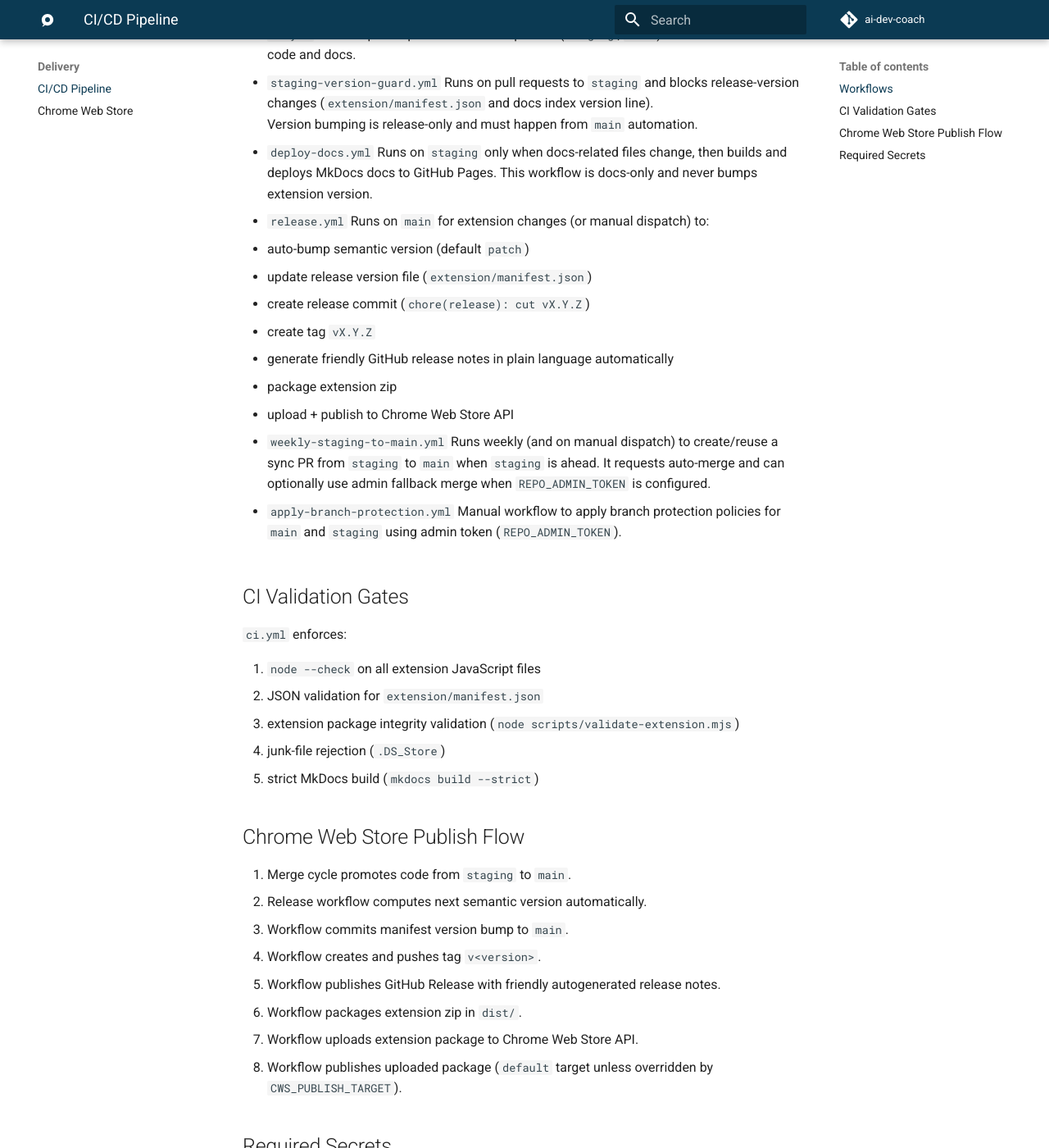
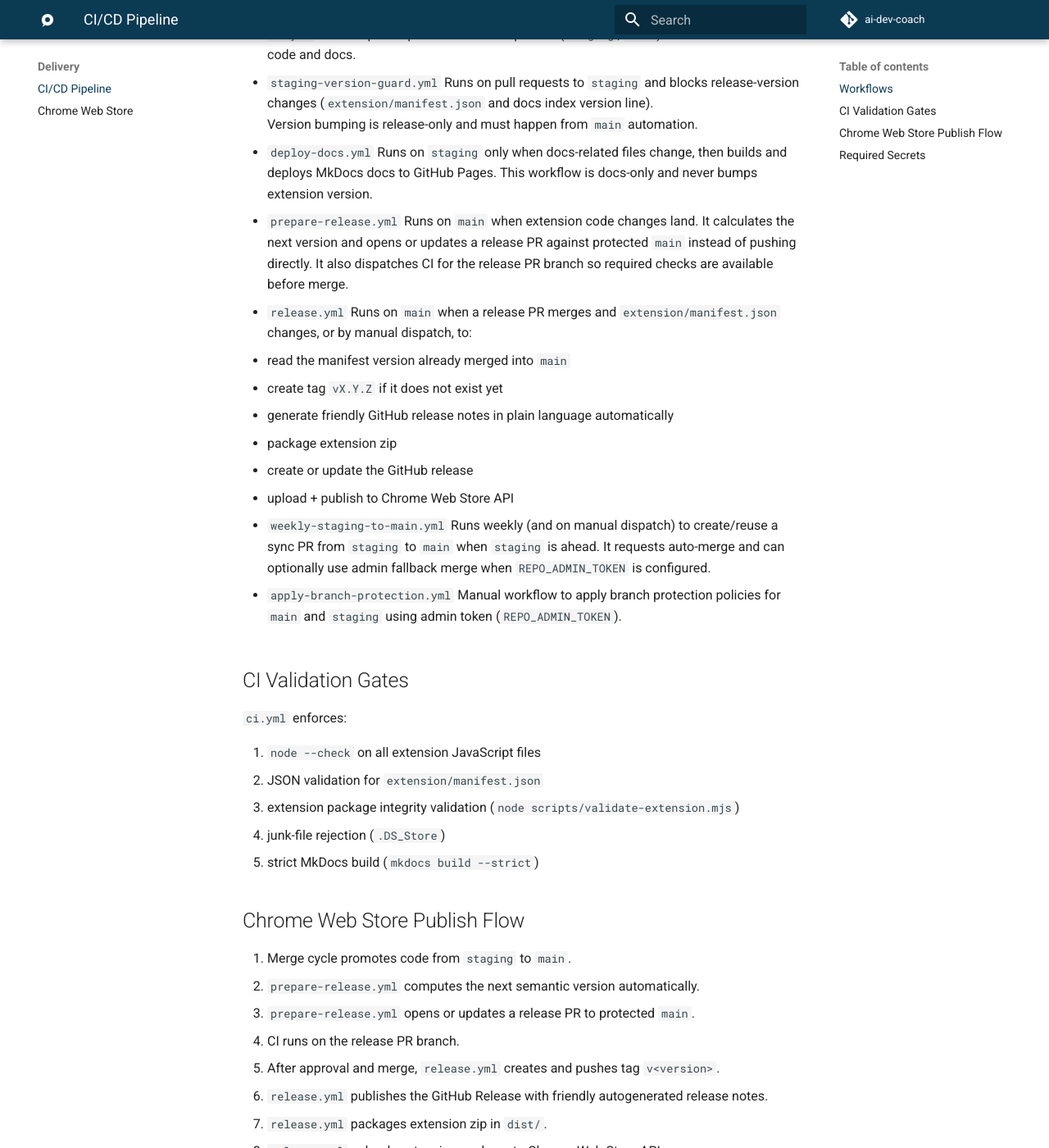
Before and after one commit to phamhungptithcm/ai-dev-coach, an MkDocs documentation site: the page built from docs/03-deployment/ci-cd.md, in a window 1280 px wide and 1400 px high, scrolled down 258 px. Shown: the whole window at 82% size. Built offline with MkDocs 1.6.1 and Material for MkDocs 9.7.7, drawn with Linux system fonts in a browser that asks for light colours; comment, search, counter and statistics services are not loaded; some of the changed text lies outside the part shown.

Commit message:
fix(ci): harden release workflow for protected main

```diff
--- a/docs/03-deployment/ci-cd.md
+++ b/docs/03-deployment/ci-cd.md
@@ -13,15 +13,18 @@ Version bumping is release-only and must happen from `main` automation.
 Runs on `staging` only when docs-related files change, then builds and deploys MkDocs docs to GitHub Pages.
 This workflow is docs-only and never bumps extension version.
 
+- `prepare-release.yml`
+Runs on `main` when extension code changes land. It calculates the next version and opens or updates a release PR against protected `main` instead of pushing directly.
+It also dispatches CI for the release PR branch so required checks are available before merge.
+
 - `release.yml`
-Runs on `main` for extension changes (or manual dispatch) to:
-1. auto-bump semantic version (default `patch`)
-2. update release version file (`extension/manifest.json`)
-3. create release commit (`chore(release): cut vX.Y.Z`)
-4. create tag `vX.Y.Z`
-5. generate friendly GitHub release notes in plain language automatically
-6. package extension zip
-7. upload + publish to Chrome Web Store API
+Runs on `main` when a release PR merges and `extension/manifest.json` changes, or by manual dispatch, to:
+1. read the manifest version already merged into `main`
+2. create tag `vX.Y.Z` if it does not exist yet
+3. generate friendly GitHub release notes in plain language automatically
+4. package extension zip
+5. create or update the GitHub release
+6. upload + publish to Chrome Web Store API
 
 - `weekly-staging-to-main.yml`
 Runs weekly (and on manual dispatch) to create/reuse a sync PR from `staging` to `main` when `staging` is ahead.
@@ -43,13 +46,14 @@ Manual workflow to apply branch protection policies for `main` and `staging` usi
 ## Chrome Web Store Publish Flow
 
 1. Merge cycle promotes code from `staging` to `main`.
-2. Release workflow computes next semantic version automatically.
-3. Workflow commits manifest version bump to `main`.
-4. Workflow creates and pushes tag `v<version>`.
-5. Workflow publishes GitHub Release with friendly autogenerated release notes.
-6. Workflow packages extension zip in `dist/`.
-7. Workflow uploads extension package to Chrome Web Store API.
-8. Workflow publishes uploaded package (`default` target unless overridden by `CWS_PUBLISH_TARGET`).
+2. `prepare-release.yml` computes the next semantic version automatically.
+3. `prepare-release.yml` opens or updates a release PR to protected `main`.
+4. CI runs on the release PR branch.
+5. After approval and merge, `release.yml` creates and pushes tag `v<version>`.
+6. `release.yml` publishes the GitHub Release with friendly autogenerated release notes.
+7. `release.yml` packages extension zip in `dist/`.
+8. `release.yml` uploads extension package to Chrome Web Store API.
+9. `release.yml` publishes uploaded package (`default` target unless overridden by `CWS_PUBLISH_TARGET`).
 
 ## Required Secrets
 
```
Also changed, not shown: README.md (+9 -11 lines), docs/07-project/branching-strategy.md (+4 -2 lines), docs/07-project/changelog.md (+4 -0 lines), 6 other files.
